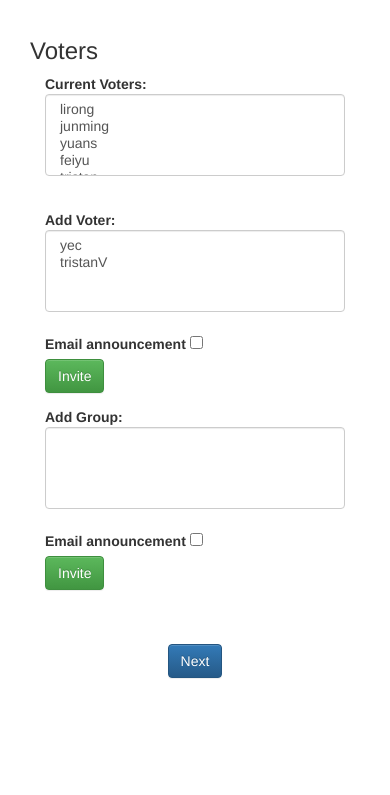
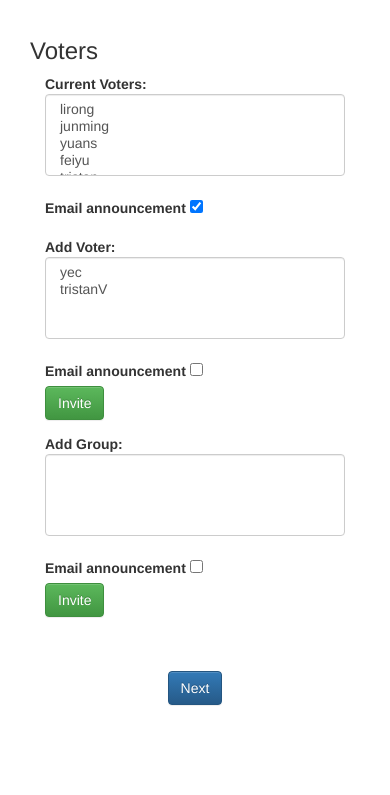
Before and after one commit to PrefPy/opra, a Django app: page /polls/1/add_step3/ in a window 390 px wide. Shown: the part 205-1000 px from the top of the page. Run offline with Django 3.2, Linux system fonts and the light colour scheme; data comes from the database, SQL or seed files in the repository; lists and menus that the app fills with data are empty; some libraries are stand-ins or nearby versions.

Commit message:
Allow user to set email preferences and notifies users when they are deleted from polls

```diff
--- a/compsocsite/polls/templates/polls/add_step3.html
+++ b/compsocsite/polls/templates/polls/add_step3.html
@@ -49,6 +49,8 @@
         {% endfor %}
         </select>
         <br />
+        <label for="email2">Email announcement</label>
+            <input type="checkbox" name="email" id="email2" value="email" {% if question.emailDelete == True or question.emailDelete == None %} checked {% endif %}>
         {% if question.status == 1 %}
         <input type="submit" class="btn btn-danger" value="Remove">
         {% endif %}
@@ -90,12 +92,7 @@
             </select>
             <br />
             <label for="email">Email announcement</label>
-            {% if question.emailInvite == True or question.emailInvite == None %}
-                <input type="checkbox" name="email" id="email" value="email" checked="checked">
-            {% endif %}
-            {% if question.emailInvite != True %}
-                <input type="checkbox" name="email" id="email" value="email">
-            {% endif %}
+                <input type="checkbox" name="email" id="email" value="email" {% if question.emailInvite == True or question.emailInvite == None %} checked {% endif %}>
             <br />
             <input type="submit" class="btn btn-success" value="Invite">
         </form>
--- a/compsocsite/polls/templates/polls/setting_step1.html
+++ b/compsocsite/polls/templates/polls/setting_step1.html
@@ -8,7 +8,7 @@
             <li class="active"><a href="{% url 'polls:setting_step1' question.id %}" >Choices</a></li>
             <li><a href="{% url 'polls:setting_step2' question.id %}">Voters</a></li>
             <li><a href="{% url 'polls:setting_step3' question.id %}">Poll Visibility</a></li>
-            <li><a href="{% url 'polls:setting_step4' question.id %}">Reminder Email</a></li>
+            <li><a href="{% url 'polls:setting_step4' question.id %}">Email</a></li>
             <li><a href="{% url 'polls:setting_step5' question.id %}">Delete</a></li>
           </ul>
         </div>
--- a/compsocsite/polls/templates/polls/setting_step2.html
+++ b/compsocsite/polls/templates/polls/setting_step2.html
@@ -9,7 +9,7 @@
             <li><a href="{% url 'polls:setting_step1' question.id %}" >Choices</a></li>
             <li class="active"><a href="{% url 'polls:setting_step2' question.id %}">Voters</a></li>
             <li><a href="{% url 'polls:setting_step3' question.id %}">Poll Visibility</a></li>
-            <li><a href="{% url 'polls:setting_step4' question.id %}">Reminder Email</a></li>
+            <li><a href="{% url 'polls:setting_step4' question.id %}">Email</a></li>
             <li><a href="{% url 'polls:setting_step5' question.id %}">Delete</a></li>
           </ul>
 </div>
@@ -29,6 +29,8 @@
         </select>
         <br />
         {% if question.status == 1 %}
+            <label for="email2">Email announcement</label>
+                <input type="checkbox" name="email" id="email2" value="email" {% if question.emailDelete == True or question.emailDelete == None %} checked {% endif %}>
             <input type="submit" class="btn btn-danger" value="Remove">
         {% endif %}
     </form>
--- a/compsocsite/polls/templates/polls/setting_step3.html
+++ b/compsocsite/polls/templates/polls/setting_step3.html
@@ -9,7 +9,7 @@
             <li><a href="{% url 'polls:setting_step1' question.id %}" >Choices</a></li>
             <li><a href="{% url 'polls:setting_step2' question.id %}">Voters</a></li>
             <li class="active"><a href="{% url 'polls:setting_step3' question.id %}">Poll Visibility</a></li>
-            <li><a href="{% url 'polls:setting_step4' question.id %}">Reminder Email</a></li>
+            <li><a href="{% url 'polls:setting_step4' question.id %}">Email</a></li>
             <li><a href="{% url 'polls:setting_step5' question.id %}">Delete</a></li>
           </ul>
 </div>
--- a/compsocsite/polls/templates/polls/setting_step5.html
+++ b/compsocsite/polls/templates/polls/setting_step5.html
@@ -8,7 +8,7 @@
             <li><a href="{% url 'polls:setting_step1' question.id %}" >Choices</a></li>
             <li><a href="{% url 'polls:setting_step2' question.id %}">Voters</a></li>
             <li><a href="{% url 'polls:setting_step3' question.id %}">Poll Visibility</a></li>
-            <li><a href="{% url 'polls:setting_step4' question.id %}">Reminder Email</a></li>
+            <li><a href="{% url 'polls:setting_step4' question.id %}">Email</a></li>
             <li class="active"><a href="{% url 'polls:setting_step5' question.id %}">Delete</a></li>
           </ul>
 </div>
--- a/compsocsite/polls/urls.py
+++ b/compsocsite/polls/urls.py
@@ -1,6 +1,7 @@
 from django.conf.urls import url
 
 from . import views
+from . import email
 
 app_name = 'polls'
 urlpatterns = [
@@ -35,6 +36,7 @@ urlpatterns = [
     url(r'^(?P<pk>[0-9]+)/preferences/$', views.PreferenceView.as_view(), name='preferences'),
     url(r'^(?P<pk>[0-9]+)/results/$', views.ResultsView.as_view(), name='results'),
     url(r'^(?P<question_id>[0-9]+)/sendEmail/$', views.sendEmail, name='sendEmail'),
+    url(r'^(?P<question_id>[0-9]+)/emailSettings/$', email.emailSettings, name='emailSettings'),
 
 
     url(r'^(?P<pk>[0-9]+)/pollinfo/$', views.PollInfoView.as_view(), name='pollinfo'),
--- a/compsocsite/polls/views.py
+++ b/compsocsite/polls/views.py
@@ -437,7 +437,6 @@ def addVoter(request, question_id):
     email = request.POST.get('email') == 'email'
     question.emailInvite = email
     question.save()
-    print(email)
     if email:
         sendEmail(request, question_id, 'invite')
     for voter in newVoters:
@@ -450,6 +449,11 @@ def removeVoter(request, question_id):
     question = get_object_or_404(Question, pk=question_id)
 
     newVoters = request.POST.getlist('voters')
+    email = request.POST.get('email') == 'email'
+    question.emailDelete = email
+    question.save()
+    if email:
+        sendEmail(request, question_id, 'remove')
     for voter in newVoters:
         voterObj = User.objects.get(username=voter)
         question.question_voters.remove(voterObj.id)
```
Also changed, not shown: compsocsite/polls/email.py (+9 -0 lines), compsocsite/polls/templates/polls/setting_step4.html (+26 -3 lines).
